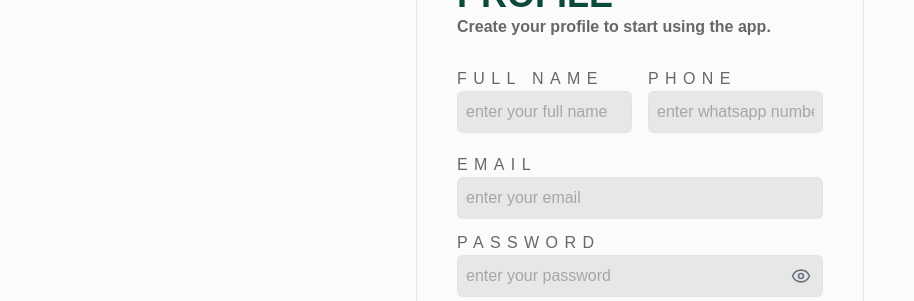
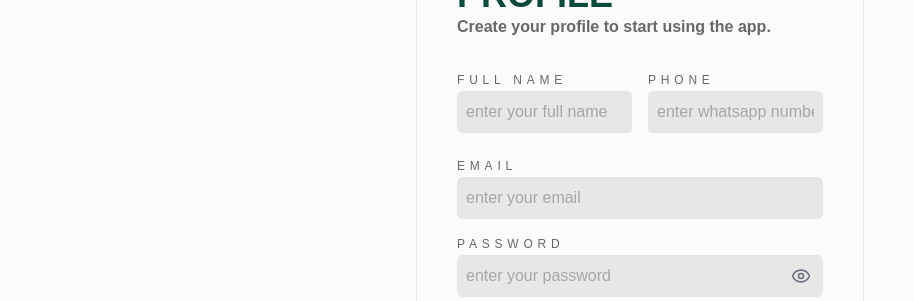
Before and after one commit to escrow-africa/escrow-frontend, a Next.js app: page / in a window 1280 px wide. Shown: the part 315-616 px from the top of the page, without its empty margins (0-914 px from the left). Built offline with nearby package versions, Linux system fonts and the light colour scheme; no server answers.

Commit message:
feat: update label styles in signup form for improved readability

```diff
--- a/app/(auth)/signup/page.tsx
+++ b/app/(auth)/signup/page.tsx
@@ -52,7 +52,7 @@ export default function Signup() {
             <p className="font-semibold">Create your profile to start using the app.</p>
             <div className="flex gap-4 mt-7">
               <div className="w-full">
-                <label htmlFor="fullName" className="tracking-[0.4em]" >FULL NAME</label>
+                <label htmlFor="fullName" className="tracking-[0.4em] text-xs" >FULL NAME</label>
                 <Input type="text" placeholder="enter your full name" {...register("fullName", {
                   required: "Full name required"
                 })} />
@@ -64,7 +64,7 @@ export default function Signup() {
               </div>
 
               <div className="w-full">
-                <label htmlFor="phone" className="tracking-[0.4em]" >PHONE</label>
+                <label htmlFor="phone" className="tracking-[0.4em] text-xs" >PHONE</label>
                 <Input type="tel" placeholder="enter whatsapp number"  {...register("phone", {
                   required: "WhatsApp phone number required"
                 })} />{errors.phone && (
@@ -78,7 +78,7 @@ export default function Signup() {
 
 
             <div className="mt-5">
-              <label htmlFor="email" className="tracking-[0.4em]" >EMAIL</label>
+              <label htmlFor="email" className="tracking-[0.4em] text-xs" >EMAIL</label>
               <Input type="email" placeholder="enter your email" {...register("email", {
                 required: "Email required"
               })} />{errors.email && (
@@ -89,7 +89,7 @@ export default function Signup() {
             </div>
 
             <div className="mt-3">
-              <label htmlFor="password" className="tracking-[0.4em]">PASSWORD</label>
+              <label htmlFor="password" className="tracking-[0.4em] text-xs" >PASSWORD</label>
               <Input type="password" placeholder="enter your password" {...register("password", {
                 required: "Password required",
                 minLength: {
@@ -109,7 +109,7 @@ export default function Signup() {
 
           </form>
           <p className="text-center tracking-[0.4em] text-xs">HAVE AN ACCOUNT? <Link href="/login">
-            <span className="text-[#0B493A] font-bold">LOGIN</span>
+            <span className="text-[#0B493A] font-bold text-xs">LOGIN</span>
           </Link>
           </p>
 
```
